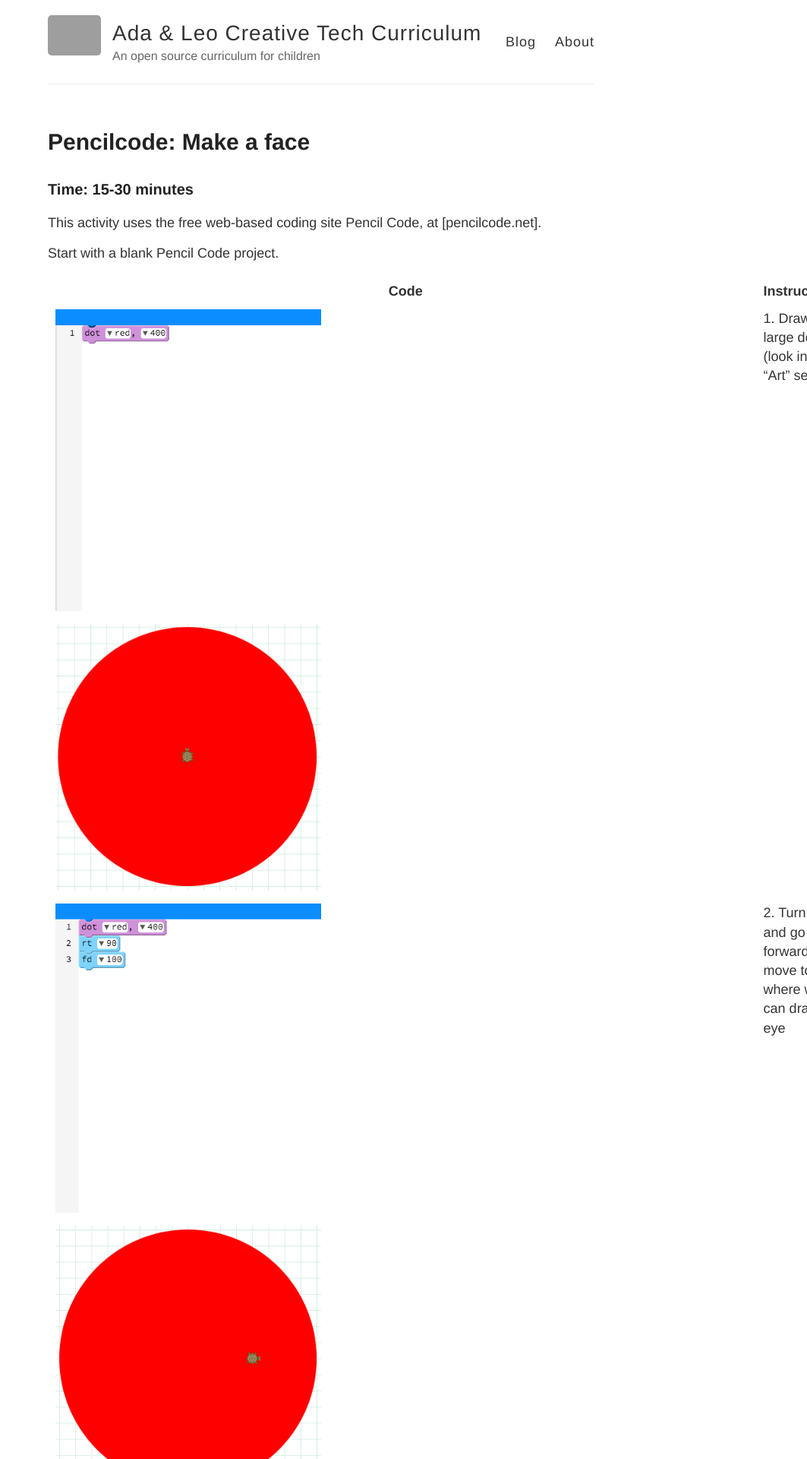
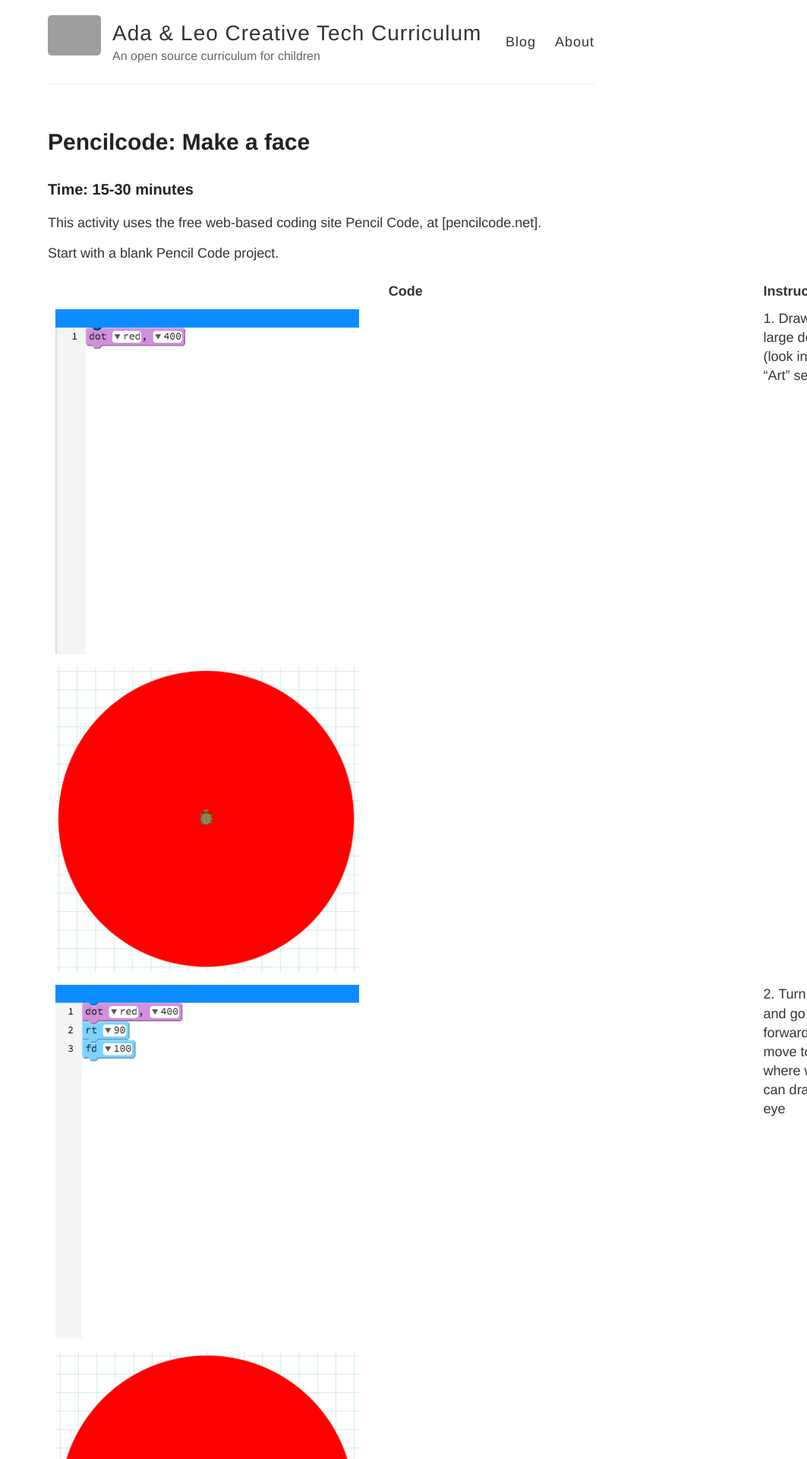
Before and after one commit to benjiwheeler/ada_and_leo_curriculum, a Jekyll site: the page built from _pages/pencilcode-face.md, in a window 1280 px wide. Shown: the top 1920 px of the page at 76% size, without its empty margins (217-1280 px from the left). Built offline with Jekyll 4.4.1, drawn with Linux system fonts in a browser that asks for light colours; grey boxes are pictures that could not be loaded.

Commit message:
trying kramdown styling

```diff
--- a/_pages/pencilcode-face.md
+++ b/_pages/pencilcode-face.md
@@ -12,10 +12,10 @@ Start with a blank Pencil Code project.
 
 | **Code** | **Instructions** |
 | -------- | ---------------- |
-| ![Step 1]({{ site.github.url }}/images/pencilcode/face/step_dot_code.png){: width="350px"} | 1. Draw a large dot (look in the "Art" section) |
-| ![Step 1]({{ site.github.url }}/images/pencilcode/face/step_dot_result.png){: width="350px"} |  |
-| ![Step 2]({{ site.github.url }}/images/pencilcode/face/step_enter_dot_code.png){: width="350px"} | 2. Turn right and go forward, to move to where we can draw an eye |
-| ![Step 2]({{ site.github.url }}/images/pencilcode/face/step_enter_dot_result.png){: width="350px"} |  |
+| ![Step 1]({{ site.github.url }}/images/pencilcode/face/step_dot_code.png){: width="400px"} | 1. Draw a large dot (look in the "Art" section) |
+| ![Step 1]({{ site.github.url }}/images/pencilcode/face/step_dot_result.png){: width="400px"} |  |
+| ![Step 2]({{ site.github.url }}/images/pencilcode/face/step_enter_dot_code.png){: width="400px"} | 2. Turn right and go forward, to move to where we can draw an eye |
+| ![Step 2]({{ site.github.url }}/images/pencilcode/face/step_enter_dot_result.png){: width="400px"} |  |
 | ![Step 3]({{ site.github.url }}/images/pencilcode/face/step_eye_code.png | width=100) | 3. Draw an eye by drawing a  small dot |
 | ![Step 3]({{ site.github.url }}/images/pencilcode/face/step_eye_result.png | width=100) |  |
 | ![Step 4]({{ site.github.url }}/images/pencilcode/face/step_eye_2_code.png | width=100) | 4. Turn all the way around (180 degrees) so you're pointed back where you came from, take a big step forward, and draw the other eye |
```
